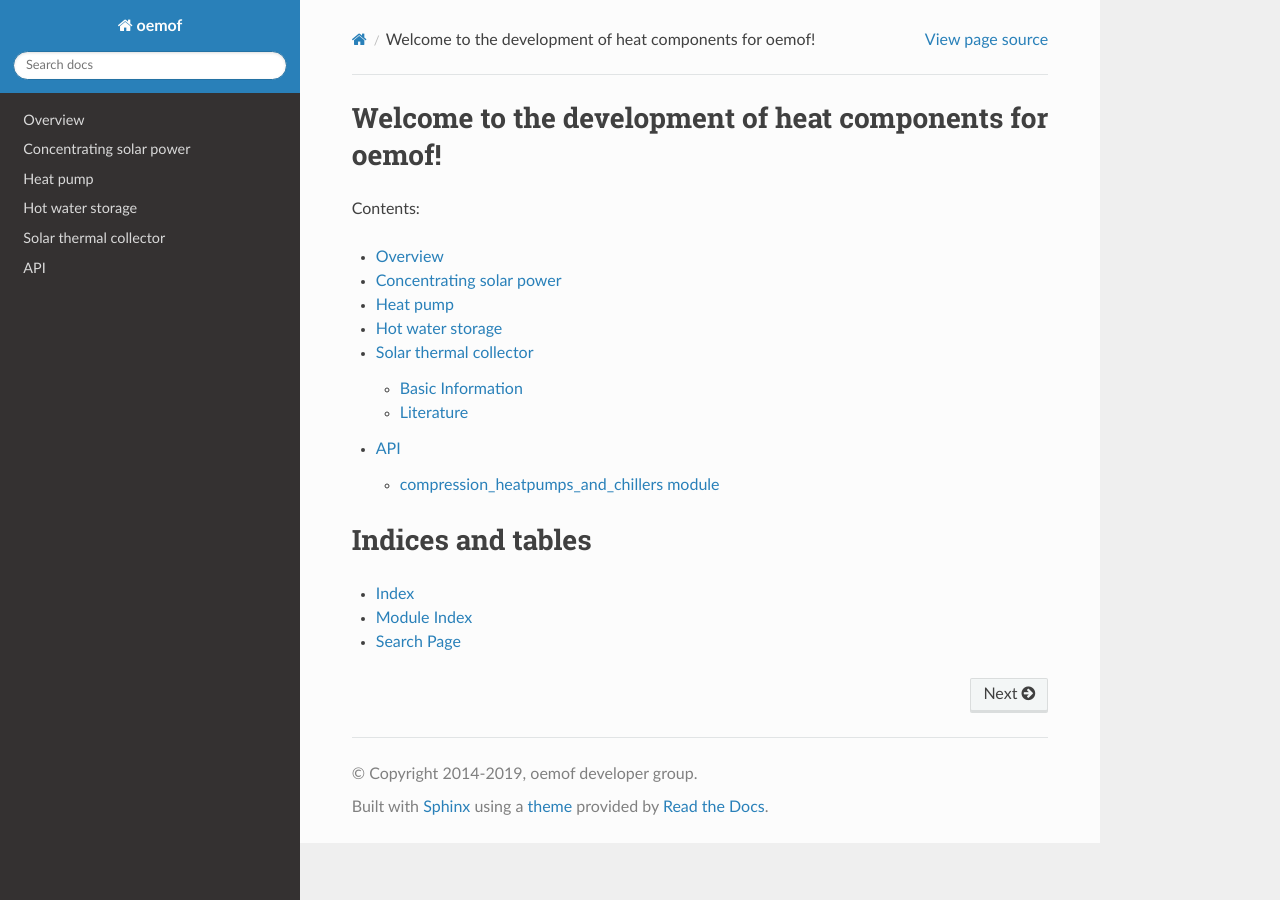
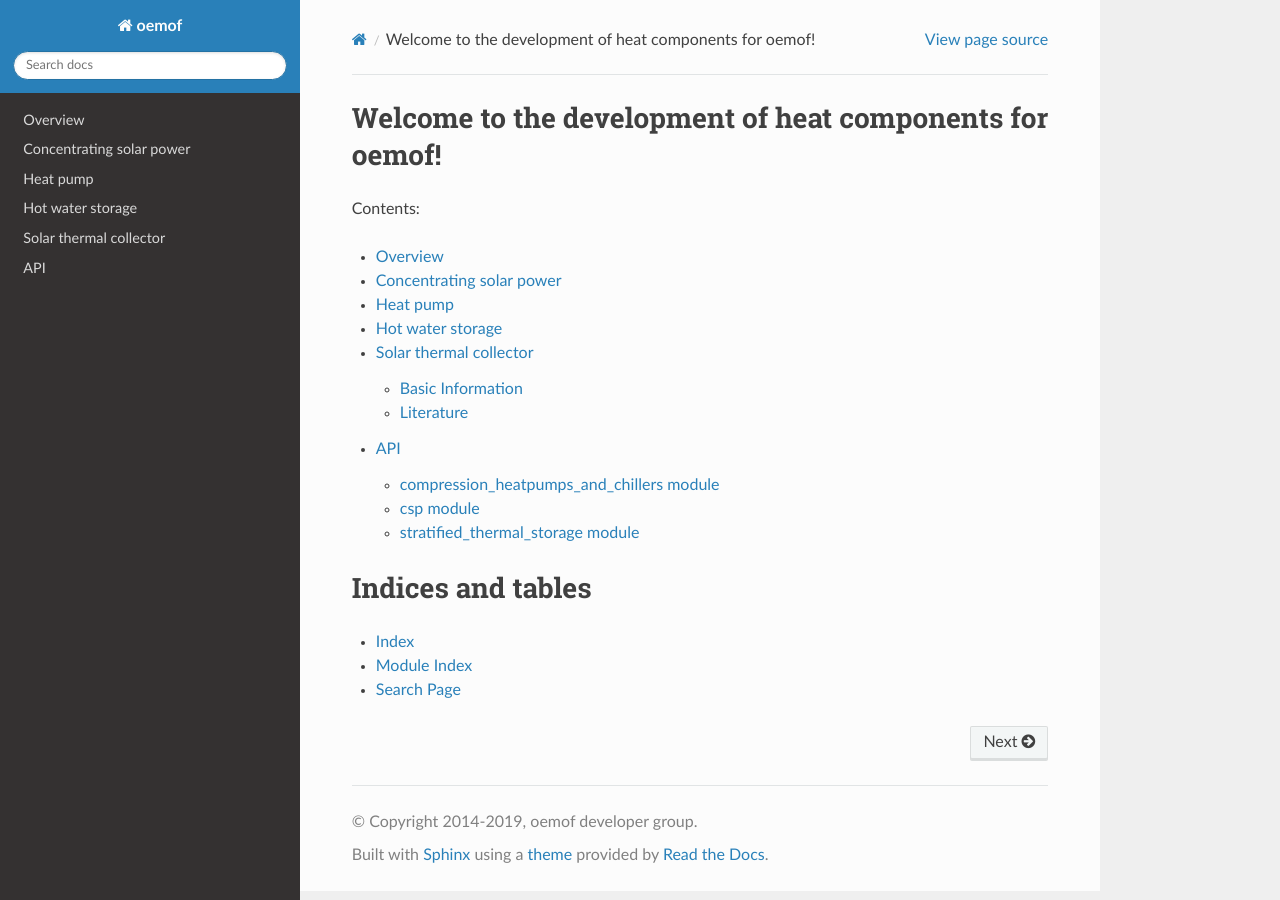
Before and after one commit to oemof/oemof-thermal, a Sphinx documentation site: the page built from docs/index.rst, in a window 1280 px wide. Built offline with Sphinx 7.4.7 and the Read the Docs theme 2.0.0, drawn with Linux system fonts in a browser that asks for light colours; formulas are drawn with MathJax 3.

Commit message:
Update docu

```diff
--- a/docs/api/oemof-thermal.rst
+++ b/docs/api/oemof-thermal.rst
@@ -6,7 +6,16 @@ compression\_heatpumps\_and\_chillers module
     :undoc-members:
     :show-inheritance:
 
-.. automodule:: oemof.thermal.CSP
+csp module
+==========================================================
+.. automodule:: oemof.thermal.csp
     :members:
     :undoc-members:
     :show-inheritance:
+
+stratified_thermal_storage module
+==========================================================
+.. automodule:: oemof.thermal.stratified_thermal_storage
+    :members:
+    :undoc-members:
+    :show-inheritance:
```
